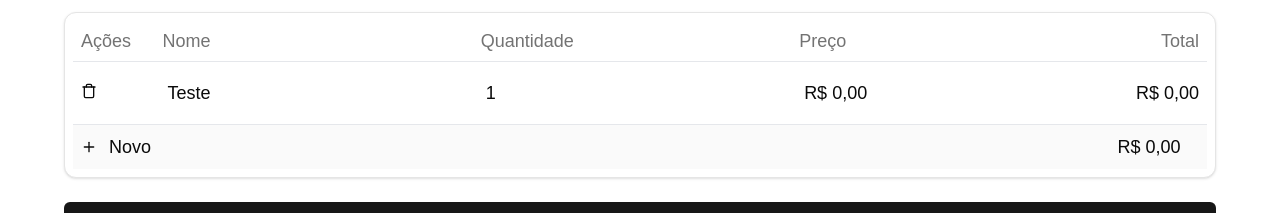
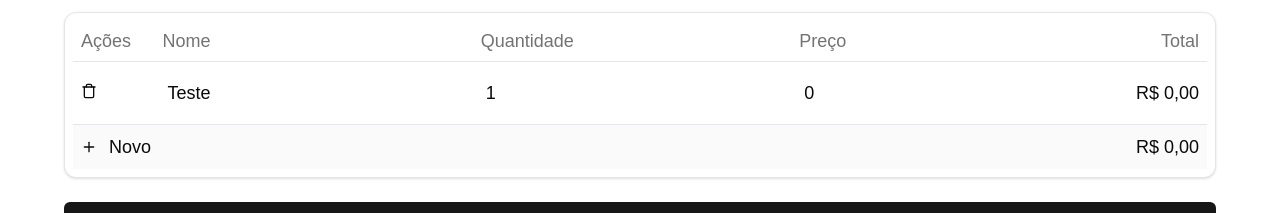
Before and after one commit to Dsfr62/order-app, a Next.js app: page /new in a window 1280 px wide. Shown: the part 439-652 px from the top of the page. Built offline with nearby package versions, Linux system fonts and the light colour scheme.

Commit message:
fix: bugs

```diff
--- a/src/app/layout.tsx
+++ b/src/app/layout.tsx
@@ -28,7 +28,7 @@ export default function RootLayout({
       <body
         className={`${geistSans.variable} ${geistMono.variable} antialiased`}
       >
-        <div className="w-full min-h-screen flex justify-center items-center p-4 max-w-[1440px]">
+        <div className="w-full min-h-screen flex justify-center items-center p-4 max-w-[1440px] mx-auto">
           {children}
         </div>
       </body>
--- a/src/app/new/items.tsx
+++ b/src/app/new/items.tsx
@@ -107,7 +107,7 @@ export const NewItems = (props: NewItemsProps) => {
                 <input
                   type="text"
                   className={inputClassName}
-                  value={formatBRL(item.price)}
+                  value={item.price}
                   onChange={(e) => handleChange(index, "price", e.target.value)}
                 />
               </TableCell>
@@ -125,7 +125,7 @@ export const NewItems = (props: NewItemsProps) => {
                 Novo
               </span>
             </TableCell>
-            <TableCell>
+            <TableCell className="text-right">
               <TooltipProvider>
                 <Tooltip>
                   <TooltipTrigger>
```
